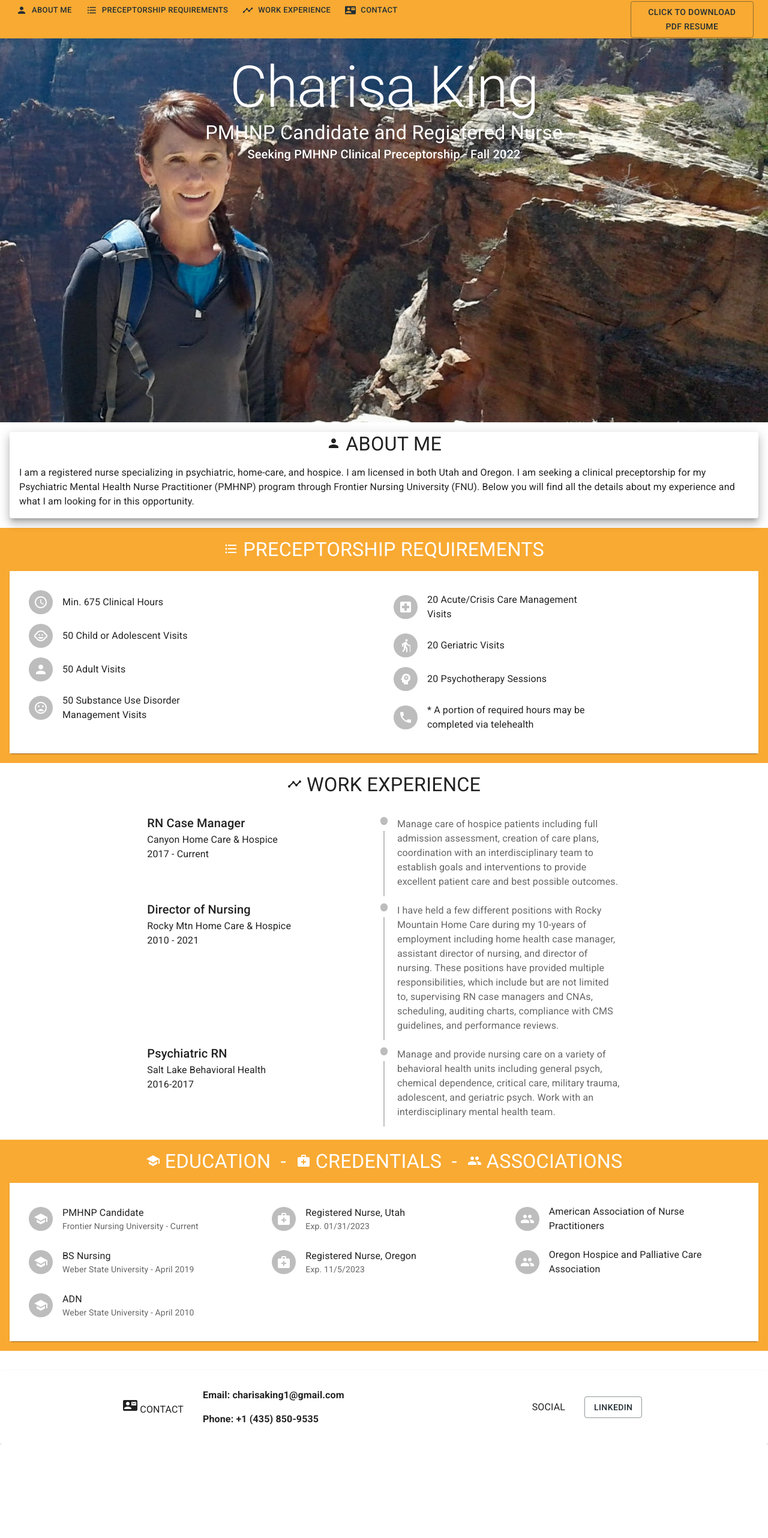
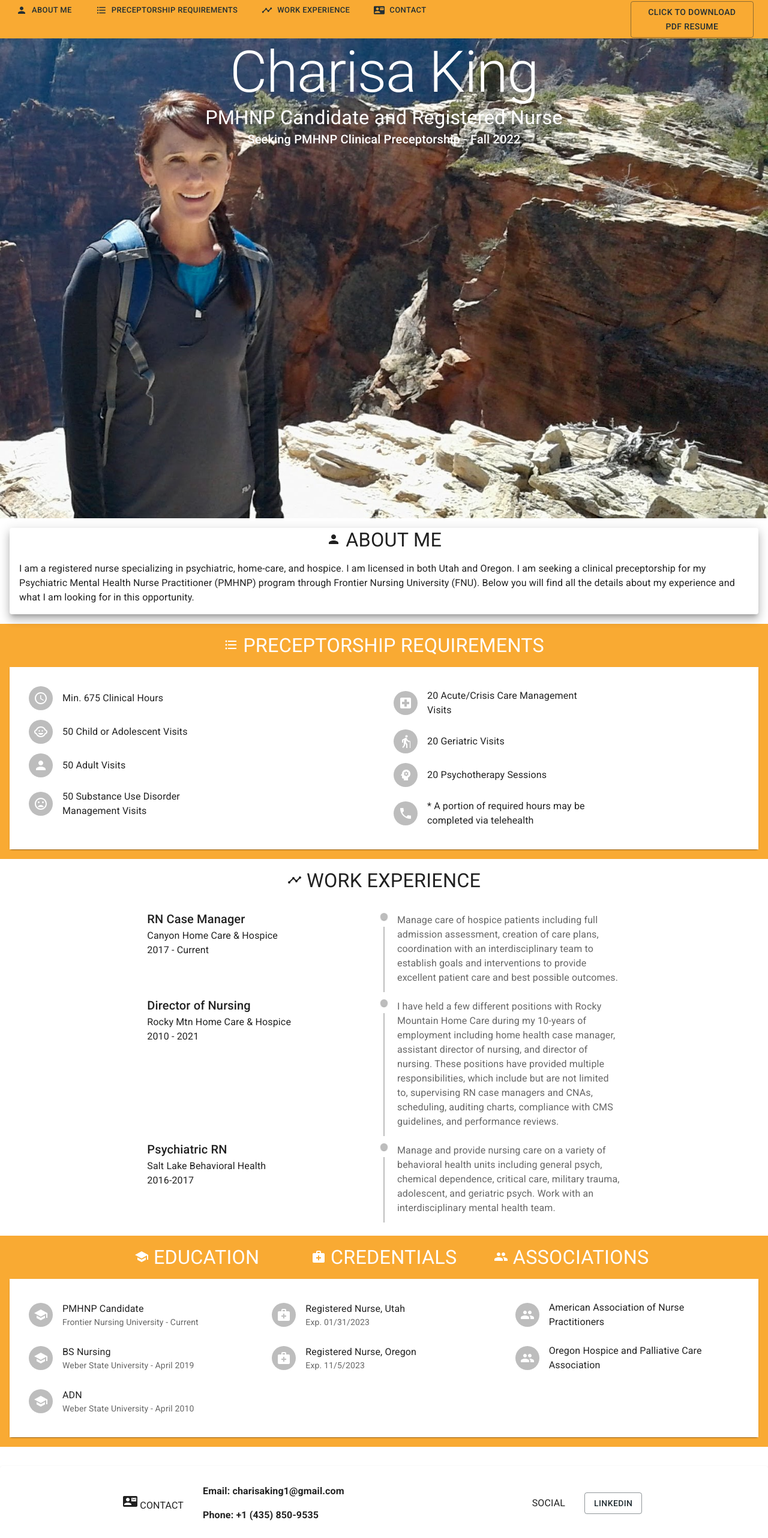
Before and after one commit to rickahlander/charisakingresume, a React (Create React App) app: page / in a window 1280 px wide. Shown: the top 2564 px of the page at 60% size. Before the commit the page ends 2408 px from the top, so only its background shows below. Built offline with nearby package versions, Linux system fonts and the light colour scheme.

Commit message:
made more mobile friendly

```diff
--- a/src/components/AppBar/index.jsx
+++ b/src/components/AppBar/index.jsx
@@ -55,7 +55,7 @@ export default function ButtonAppBar() {
         <Toolbar>
           <Grid container direction="row">
             <Grid item md={10}>
-              <Stack direction="row" spacing={2}>
+              <Stack direction={{ xs: 'column', sm: 'row' }} spacing={{ xs: 1, sm: 2, md: 4 }}>
                 {buttons.map(renderButton)}
               </Stack>
             </Grid>
--- a/src/components/Marquee/index.jsx
+++ b/src/components/Marquee/index.jsx
@@ -6,16 +6,15 @@ import Grid from "@mui/material/Grid";
 export default function PaperSheet() {
   return (
     <Grid sx={{
-      background: `url(${img}) no-repeat center top;`,
-      backgroundSize: "cover",
+      background: `url(${img}) no-repeat;`,
       height: "800px",
-      maxHeight: "80vh",
-      padding: "16px",
+      maxHeight: "100vh",
+      backgroundSize: "cover"
     }}
       container
       direction="column"
       alignItems="center"
-      justifyContent="center"
+      justifyContent="top"
     >
       <Grid item>
         <Typography sx={{ color: "white" }} variant="h1">
@@ -32,8 +31,6 @@ export default function PaperSheet() {
         Seeking PMHNP Clinical Preceptorship - Fall 2022
         </Typography>
       </Grid>
-      <Grid item xs={8}>
-      </Grid>
     </Grid>
   );
 }
--- a/src/components/Requirements/index.jsx
+++ b/src/components/Requirements/index.jsx
@@ -55,7 +55,7 @@ const Requirements = () => (
             alignItems="flex-start"
             justifyContent="flex-start"
           >
-            <Grid item xs={6} sm={6} md={6}>
+            <Grid item xs={12} sm={6} md={6}>
               <List sx={{ width: '100%', maxWidth: 360, bgcolor: 'background.paper' }}>
                 <ListItem>
                   <ListItemAvatar>
@@ -91,7 +91,7 @@ const Requirements = () => (
                 </ListItem>
               </List>
             </Grid>
-            <Grid item xs={6} sm={6} md={6}>
+            <Grid item xs={12} sm={6} md={6}>
               <List sx={{ width: '100%', maxWidth: 360, bgcolor: 'background.paper' }}>
                 <ListItem>
                   <ListItemAvatar>
--- a/src/containers/Portoflio/index.jsx
+++ b/src/containers/Portoflio/index.jsx
@@ -33,11 +33,27 @@ const portfolio = () => {
       }}>
         <Box>
 
-        <Typography align="center" sx={{ color: "white" }} variant="h4">
-        <SchoolIcon /> EDUCATION &nbsp;-&nbsp; <MedicalServicesIcon /> CREDENTIALS &nbsp;-&nbsp; <GroupIcon /> ASSOCIATIONS
-        </Typography>
-        </Box>
-      </Grid>
+          <Typography align="center" sx={{ color: "white" }} variant="h4">
+            <Grid sx={{
+            }}
+              container
+              direction="row"
+              alignItems="flex-start"
+              justifyContent="center"
+            >
+              <Grid item xs={12} sm={3}>
+                <SchoolIcon /> EDUCATION
+              </Grid>
+              <Grid item xs={12} sm={3}>
+                <MedicalServicesIcon /> CREDENTIALS
+              </Grid>
+              <Grid item xs={12} sm={3}>
+                <GroupIcon /> ASSOCIATIONS
+              </Grid>
+            </Grid>
+          </Typography>
+        </Box >
+      </Grid >
       <Grid item xs={12} sm={12} md={12}>
         <Grid item xs={12} sm={12} md={12}>
           <Paper>
@@ -53,15 +69,15 @@ const portfolio = () => {
               alignItems="flex-start"
               justifyContent="flex-start"
             >
-              <Grid item xs={6} sm={6} md={4}>
+              <Grid item xs={12} sm={6} md={4}>
                 <List sx={{ width: '100%', maxWidth: 360, bgcolor: 'background.paper' }}>
-                <ListItem>
+                  <ListItem>
                     <ListItemAvatar>
                       <Avatar>
                         <SchoolIcon />
                       </Avatar>
                     </ListItemAvatar>
-                    <ListItemText primary="PMHNP Candidate" secondary = "Frontier Nursing University - Current" />
+                    <ListItemText primary="PMHNP Candidate" secondary="Frontier Nursing University - Current" />
                   </ListItem>
                   <ListItem>
                     <ListItemAvatar>
@@ -69,7 +85,7 @@ const portfolio = () => {
                         <SchoolIcon />
                       </Avatar>
                     </ListItemAvatar>
-                    <ListItemText primary="BS Nursing" secondary = "Weber State University - April 2019" />
+                    <ListItemText primary="BS Nursing" secondary="Weber State University - April 2019" />
                   </ListItem>
                   <ListItem>
                     <ListItemAvatar>
@@ -77,11 +93,11 @@ const portfolio = () => {
                         <SchoolIcon />
                       </Avatar>
                     </ListItemAvatar>
-                    <ListItemText primary="ADN" secondary = "Weber State University - April 2010" />
+                    <ListItemText primary="ADN" secondary="Weber State University - April 2010" />
                   </ListItem>
                 </List>
               </Grid>
-              <Grid item xs={6} sm={6} md={4}>
+              <Grid item xs={12} sm={6} md={4}>
                 <List sx={{ width: '100%', maxWidth: 360, bgcolor: 'background.paper' }}>
                   <ListItem>
                     <ListItemAvatar>
@@ -89,7 +105,7 @@ const portfolio = () => {
                         <MedicalServicesIcon />
                       </Avatar>
                     </ListItemAvatar>
-                    <ListItemText primary="Registered Nurse, Utah" secondary = "Exp. 01/31/2023" />
+                    <ListItemText primary="Registered Nurse, Utah" secondary="Exp. 01/31/2023" />
                   </ListItem>
                   <ListItem>
                     <ListItemAvatar>
@@ -97,14 +113,14 @@ const portfolio = () => {
                         <MedicalServicesIcon />
                       </Avatar>
                     </ListItemAvatar>
-                    <ListItemText primary="Registered Nurse, Oregon" secondary = "Exp. 11/5/2023" />
+                    <ListItemText primary="Registered Nurse, Oregon" secondary="Exp. 11/5/2023" />
                   </ListItem>
 
                 </List>
               </Grid>
-              <Grid item xs={6} sm={6} md={4}>
+              <Grid item xs={12} sm={6} md={4}>
                 <List sx={{ width: '100%', maxWidth: 360, bgcolor: 'background.paper' }}>
-                <ListItem>
+                  <ListItem>
                     <ListItemAvatar>
                       <Avatar>
                         <GroupIcon />
@@ -127,7 +143,7 @@ const portfolio = () => {
           </Paper>
         </Grid>
       </Grid>
-    </Grid>
+    </Grid >
   );
 
 };
```
